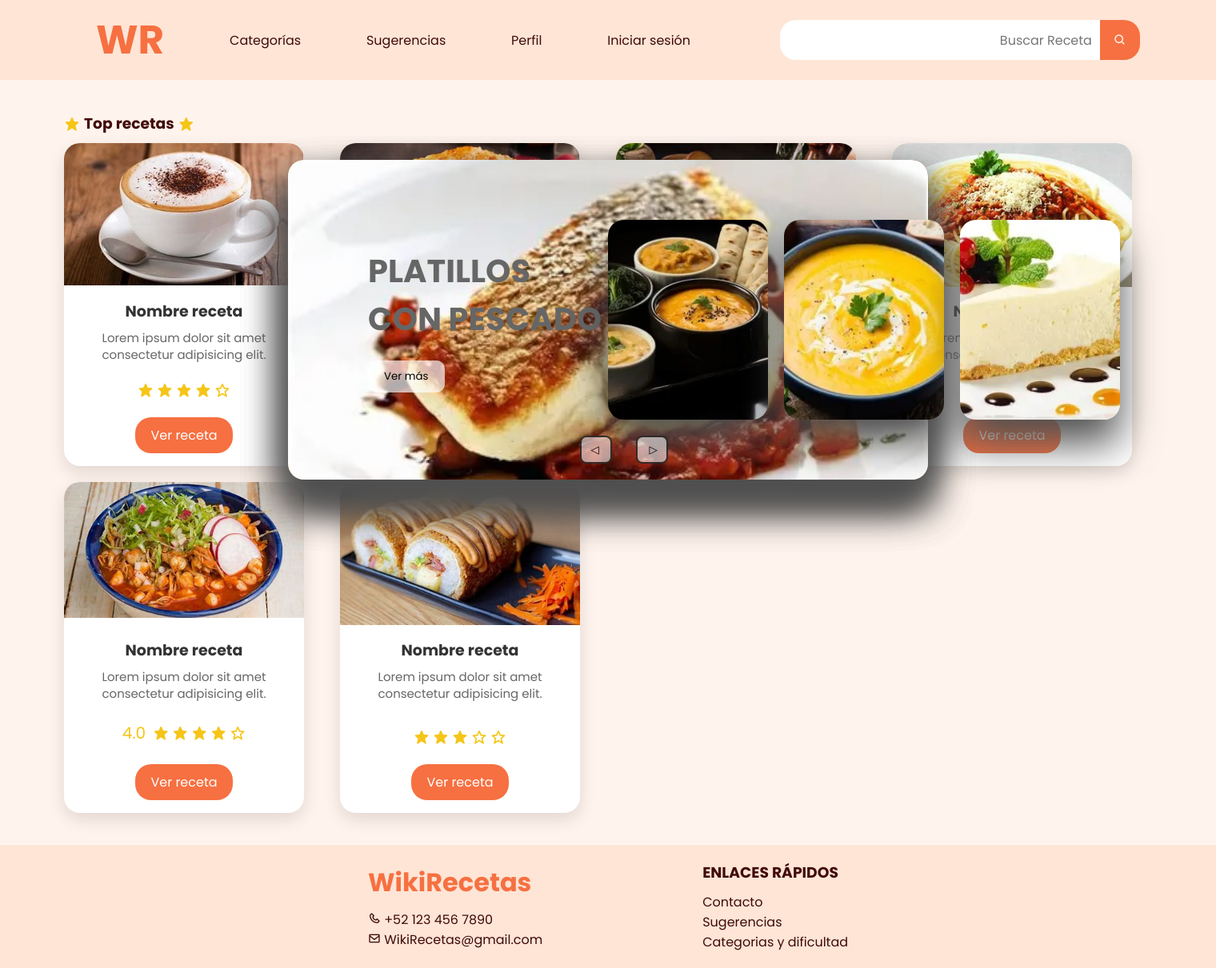
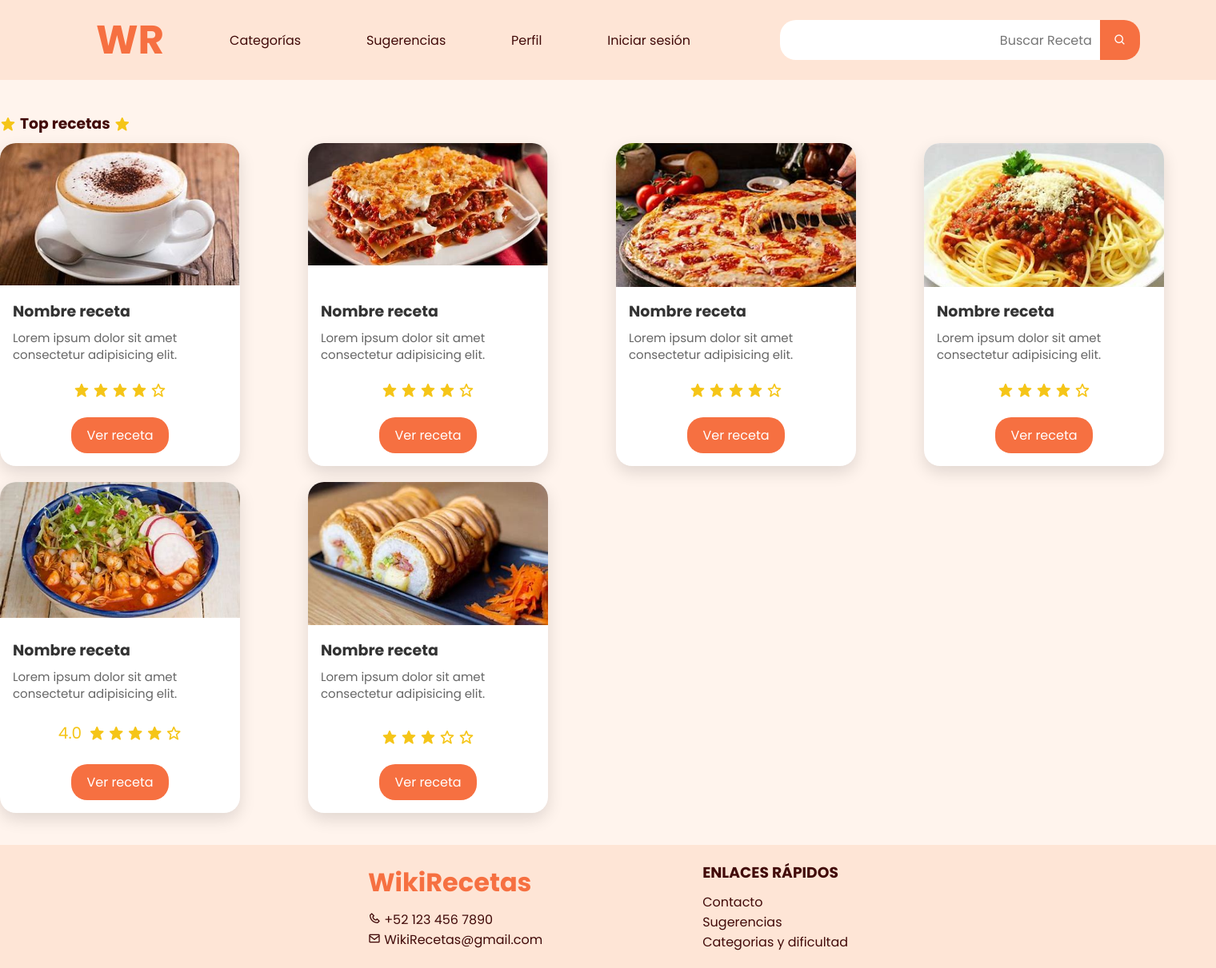
Before and after one commit to Misael-Barajas/WikiRecetas, a Flask app: page / in a window 1520 px wide; the page is wider, and only the part inside the window is pictured. Shown: that part at 80% size. Run offline with Flask 3, Linux system fonts and the light colour scheme.

Commit message:
no hay nada nuevo que añadir jajajaja

```diff
--- a/static/script.js
+++ b/static/script.js
@@ -9,16 +9,4 @@ togglePassword.addEventListener('click', () => {
   togglePassword.classList.toggle('bx-hide');
   togglePassword.classList.toggle('bx-show');
 });
-
-let next = document.querySelector(".next");
-let prev = document.querySelector(".prev");
-
-next.addEventListener("click", function () {
-  let items = document.querySelectorAll(".item");
-  document.querySelector(".slide").appendChild(items[0]);
-});
-
-prev.addEventListener("click", function () {
-  let items = document.querySelectorAll(".item");
-  document.querySelector(".slide").prepend(items[items.length - 1]);
-});
+// Carrusel
--- a/static/style.css
+++ b/static/style.css
@@ -507,158 +507,7 @@ footer {
 }
 
 /* --- Carrusel --- */
-.container {
-  position: absolute;
-  top: 50%;
-  left: 50%;
-  transform: translate(-50%, -50%);
-  width: 800px;
-  height: 400px;
-  background: #636363;
-  box-shadow: 0 30px 50px #4e4d4d;
-  border-radius: 20px;
-}
-.container .slide {
-  border-radius: 20px;
-}
-.container .slide .item {
-  width: 200px;
-  height: 250px;
-  position: absolute;
-  top: 50%;
-  transform: translate(0, -50%);
-  border-radius: 20px;
-  box-shadow: 0 30px 50px #505050;
-  background-position: 50% 50%;
-  background-size: cover;
-  display: inline-block;
-  transition: all 0.5s;
-}
 
-.slide .item:nth-child(1),
-.slide .item:nth-child(2) {
-  top: 0;
-  left: 0;
-  transform: translate(0, 0);
-  border-radius: 0;
-  width: 100%;
-  height: 100%;
-  border-radius: 20px;
-  transition: all .5s;
-}
-
-.slide .item:nth-child(3) {
-  left: 50%;
-}
-.slide .item:nth-child(4) {
-  left: calc(50% + 220px);
-}
-.slide .item:nth-child(5) {
-  left: calc(50% + 440px);
-}
-
-.slide .item:nth-child(n + 6) {
-  left: calc(50% + 660px);
-  opacity: 0;
-}
-.item .content {
-  position: absolute;
-  top: 50%;
-  left: 100px;
-  width: 300px;
-  text-align: left;
-  color: #eee;
-  transform: translate(0, -50%);
-  font-family: system-ui;
-  display: none;
-}
-
-.slide .item:nth-child(2) .content {
-  display: block;
-}
-
-.content .name {
-  font-size: 40px;
-  text-transform: uppercase;
-  font-weight: bold;
-  opacity: 0;
-  animation: animate 1s ease-in-out 1 forwards;
-  color: #666;
-}
-
-.content button {
-  padding: 10px 20px;
-  border: none;
-  cursor: pointer;
-  opacity: 0;
-  border-radius: 10px;
-  background-color: rgba(255, 255, 255, 0.673);
-  transition: all 0.5s;
-  animation: animate 1s ease-in-out 0.6s 1 forwards;
-}
-
-.content button:hover {
-  background-color: rgb(255, 255, 255);
-}
-
-@keyframes animate {
-  from {
-    opacity: 0;
-    transform: translate(0, 100px);
-    filter: blur(33px);
-  }
-
-  to {
-    opacity: 1;
-    transform: translate(0);
-    filter: blur(0);
-  }
-}
-
-.button {
-  display: flex;
-  flex-direction: row;
-  gap: 20px;
-  left: 45%;
-  right: 50%;
-  width: 100%;
-  align-items: center;
-  text-align: center;
-  position: absolute;
-  bottom: 20px;
-}
-
-.button button {
-  width: 40px;
-  height: 35px;
-  border-radius: 8px;
-  border: none;
-  cursor: pointer;
-  margin: 0 5px;
-  border: 2px solid #000000bd;
-  transition: 0.3s;
-  background: rgba(255, 255, 255, 0.578);
-}
-
-.button button:hover {
-  color: #000000;
-  border: 2px solid #ffffffbd;
-  transform: scale(1.1);
-}
-.button button:focus {
-  transform: scale(1.1);
-  background: #ffffff;
-  border: 2px solid #ffffffbd;
-}
-.button button:active {
-  transform: scale(1.02);
-}
-.next {
-  padding: 0 0 0 3px;
-}
-.prev {
-  padding: 0 3px 0 0;
-}
 
 /* --- Pantalla de inicio --- */
 .container-inicio {
--- a/templates/index.html
+++ b/templates/index.html
@@ -4,81 +4,7 @@ Inicio
 {% endblock %}
 {% block content %}
 <main>
-    <div class="container-inicio">
-<body>
-  <div class="container">
-    <div class="slide">
-      <!-- Imagen 1 -->
-      <div class="item" style="background-image: url('static/1.jpg');">
-        <div class="content">
-          <div class="name">Platillos Fuertes</div>
-          <br>
-          <a class="seeMore" target="_blank" href="#"><button>Ver más</button></a>
-        </div>
-      </div>
-
-      <!-- Imagen 2 -->
-      <div class="item" style="background-image: url('static/2.jpg');">
-        <div class="content">
-          <div class="name">Platillos con pescado</div>
-          <br>
-          <a class="seeMore" target="_blank" href="#"><button>Ver más</button></a>
-        </div>
-      </div>
-
-      <!-- Imagen 3 -->
-      <div class="item" style="background-image: url('static/3.jpg');">
-        <div class="content">
-          <div class="name">Acompañamientos</div>
-          <br>
-          <a class="seeMore" target="_blank" href="#"><button>Ver más</button></a>
-        </div>
-      </div>
-
-      <!-- Imagen 4 -->
-      <div class="item" style="background-image: url('static/4.jpg');">
-        <div class="content">
-          <div class="name">Cremas</div>
-          <br>
-          <a class="seeMore" target="_blank" href="#"><button>Ver más</button></a>
-        </div>
-      </div>
-
-      <!-- Imagen 5 -->
-      <div class="item" style="background-image: url('static/5.jpg');">
-        <div class="content">
-          <div class="name">Postres</div>
-          <br>
-          <a class="seeMore" target="_blank" href="#"><button>Ver más</button></a>
-        </div>
-      </div>
-
-      <!-- Imagen 6 -->
-      <div class="item" style="background-image: url('static/6.jpg');">
-        <div class="content">
-          <div class="name">Vejetariano</div>
-          <br>
-          <a class="seeMore" target="_blank" href="#"><button>Ver más</button></a>
-        </div>
-      </div>
-
-      <!-- Imagen 7 -->
-      <div class="item" style="background-image: url('static/7.jpg');">
-        <div class="content">
-          <div class="name">Bebidas</div>
-          <br>
-          <a class="seeMore" target="_blank" href="#"><button>Ver más</button></a>
-        </div>
-      </div>
-    </div>
-
-    <!-- Botones -->
-    <div class="button">
-      <button class="prev">◁</button>
-      <button class="next">▷</button>
-    </div>
-  </div>
-
+<!-- Carrusel -->
 
 <!-- Tarjetas -->
             <div class="title-section">
```
